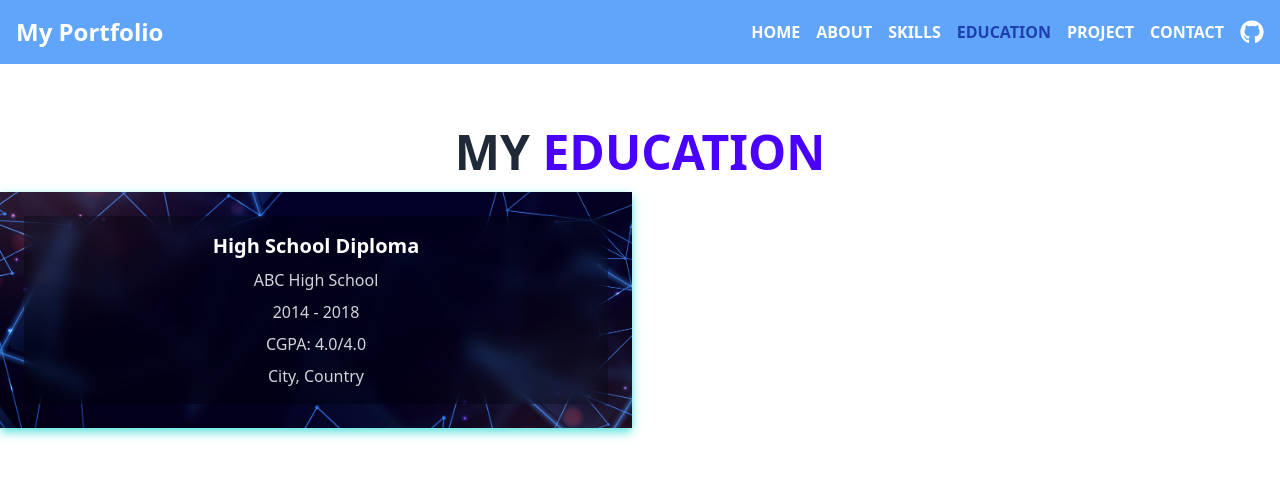
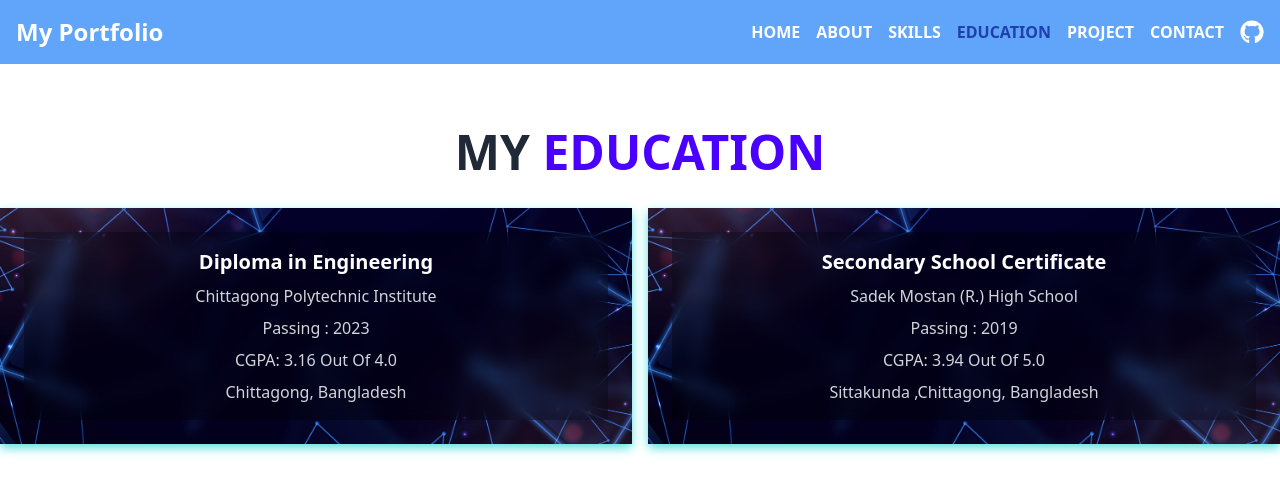
Before and after one commit to debabrata101/my-portfoliyo, a React (Vite) app: page /education in a window 1280 px wide. Shown: the top 494 px of the page. Built offline with nearby package versions, Linux system fonts and the light colour scheme.

Commit message:
education

```diff
--- a/src/Page/Education.jsx
+++ b/src/Page/Education.jsx
@@ -9,11 +9,18 @@ const Education = () => {
     })
   const educationData = [
     {
-      institution: "ABC High School",
-      degree: "High School Diploma",
-      cgpa: "4.0/4.0",
-      duration: "2014 - 2018",
-      location: "City, Country",
+      institution: "Chittagong Polytechnic Institute",
+      degree: "Diploma in Engineering",
+      cgpa: "3.16 Out Of 4.0",
+      Passing: " 2023",
+      location: "Chittagong, Bangladesh",
+    },
+    {
+      institution: "Sadek Mostan (R.) High School",
+      degree: "Secondary School Certificate",
+      cgpa: "3.94 Out Of 5.0",
+      Passing : "2019",
+      location: "Sittakunda ,Chittagong, Bangladesh",
     },
 
   ];
@@ -26,14 +33,14 @@ const Education = () => {
           MY <span className="text-primary">EDUCATION</span>
         </h2>
       </div>
-    <div className="grid grid-cols-1 md:grid-cols-2 mt-4 gap-4">
+    <div className="grid grid-cols-1 md:grid-cols-2 mt-8 gap-4">
       {educationData.map((education, index) => (
         <div key={index} className="relative rounded-lg shadow-md p-6">
           <div className="absolute inset-0 bg-cover bg-center bg-opacity-75 " style={{ backgroundImage: `url(${image3})` , boxShadow: '0px 4px 10px rgb(96, 235, 230)' }}></div>
           <div className="relative z-10 text-white text-center  w-full bg-black bg-opacity-30 p-4   backdrop-blur">
             <h2 className="text-xl font-bold mb-2">{education.degree}</h2>
             <p className="text-gray-300 mb-2">{education.institution}</p>
-            <p className="text-gray-300 mb-2">{education.duration}</p>
+            <p className="text-gray-300 mb-2">Passing : {education.Passing}</p>
             <p className="text-gray-300 mb-2">CGPA: {education.cgpa}</p>
             <p className="text-gray-300">{education.location}</p>
           </div>
--- a/src/Page/Skils.jsx
+++ b/src/Page/Skils.jsx
@@ -37,11 +37,11 @@ const Skills = () => {
   return (
     <div className="">
       <div>
-        <h2 className="text-5xl text-center   mt-8 font-bold ">
+        <h2  className="text-5xl text-center    mt-8 font-bold ">
           MY <span className="text-primary">SKILLS</span>
         </h2>
       </div>
-      <div className="grid grid-cols-1 md:grid-cols-3 gap-6 ml-2 md:ml-10 mt-20 mb-10 text-black">
+      <div className="grid grid-cols-1 md:grid-cols-3 gap-4 ml-2 md:ml-10  mt-20 mb-10 text-black">
         {skillsData.map((skill, index) => (
           <div
             key={index}
```
